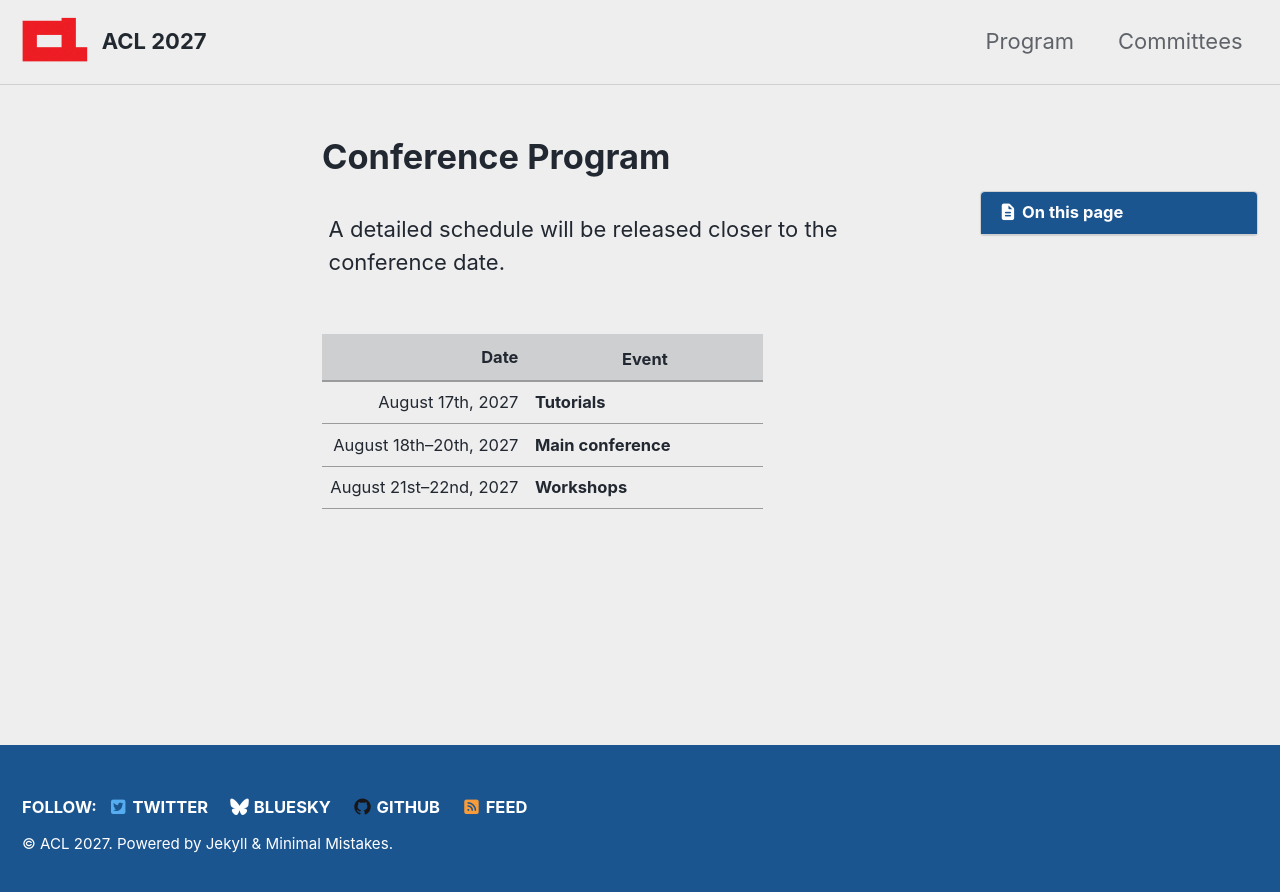
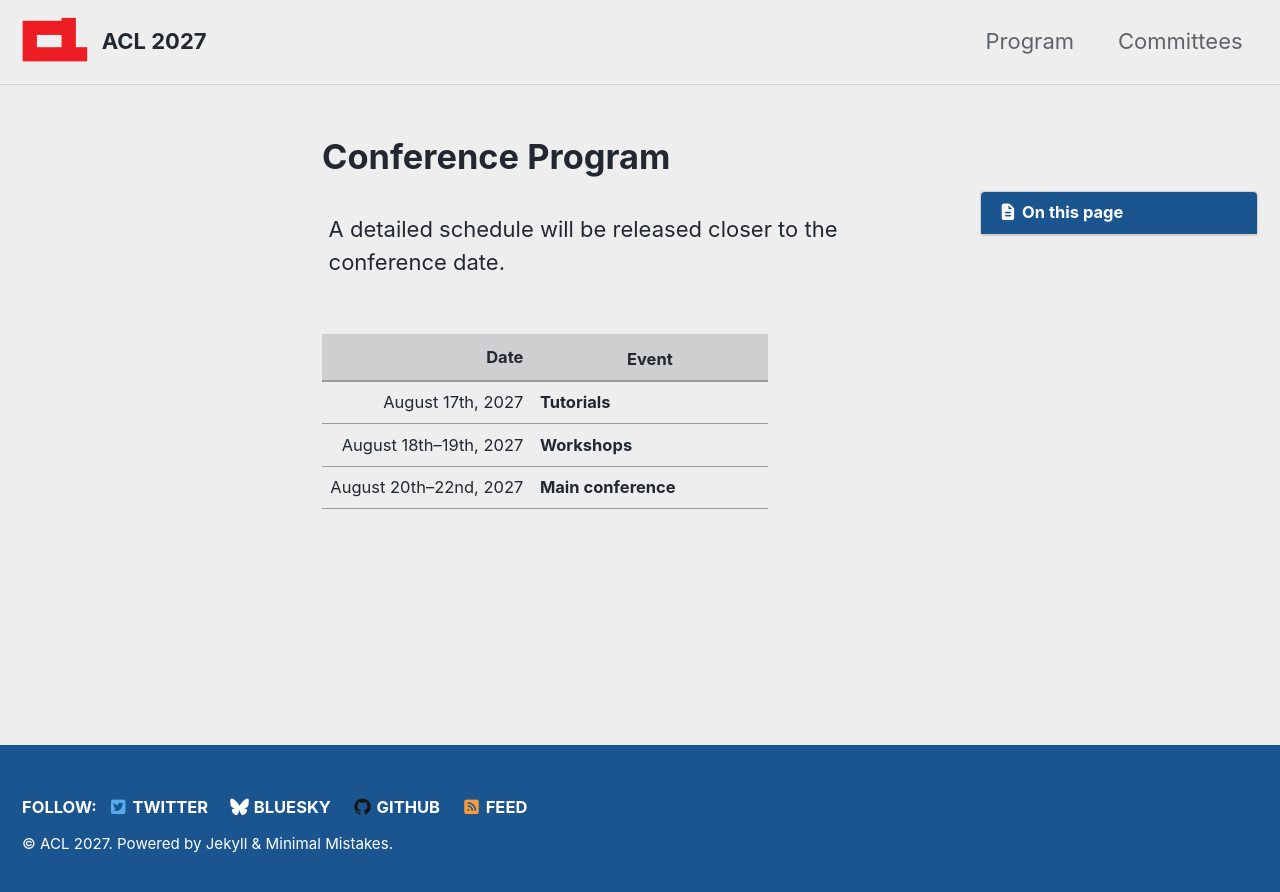
Before and after one commit to acl-org/acl-2027, a Jekyll site: the page built from _pages/program/program.md, in a window 1280 px wide. Shown: the top 892 px of the page. Built offline with Jekyll 4.4.1, drawn with Linux system fonts in a browser that asks for light colours; cached includes are drawn as plain includes.

Commit message:
Update program

```diff
--- a/_pages/program/program.md
+++ b/_pages/program/program.md
@@ -16,5 +16,5 @@ A detailed schedule will be released closer to the conference date.
 |                    Date | <img width="220" height="1"> <span class="th-center">Event</span> |
 |------------------------:| -------------------------- |
 |       August 17th, 2027 | **Tutorials** |
-| August 18th--20th, 2027 | **Main conference** |
-| August 21st--22nd, 2027 | **Workshops** |
+| August 18th--19th, 2027 | **Workshops** |
+| August 20th--22nd, 2027 | **Main conference** |
```
